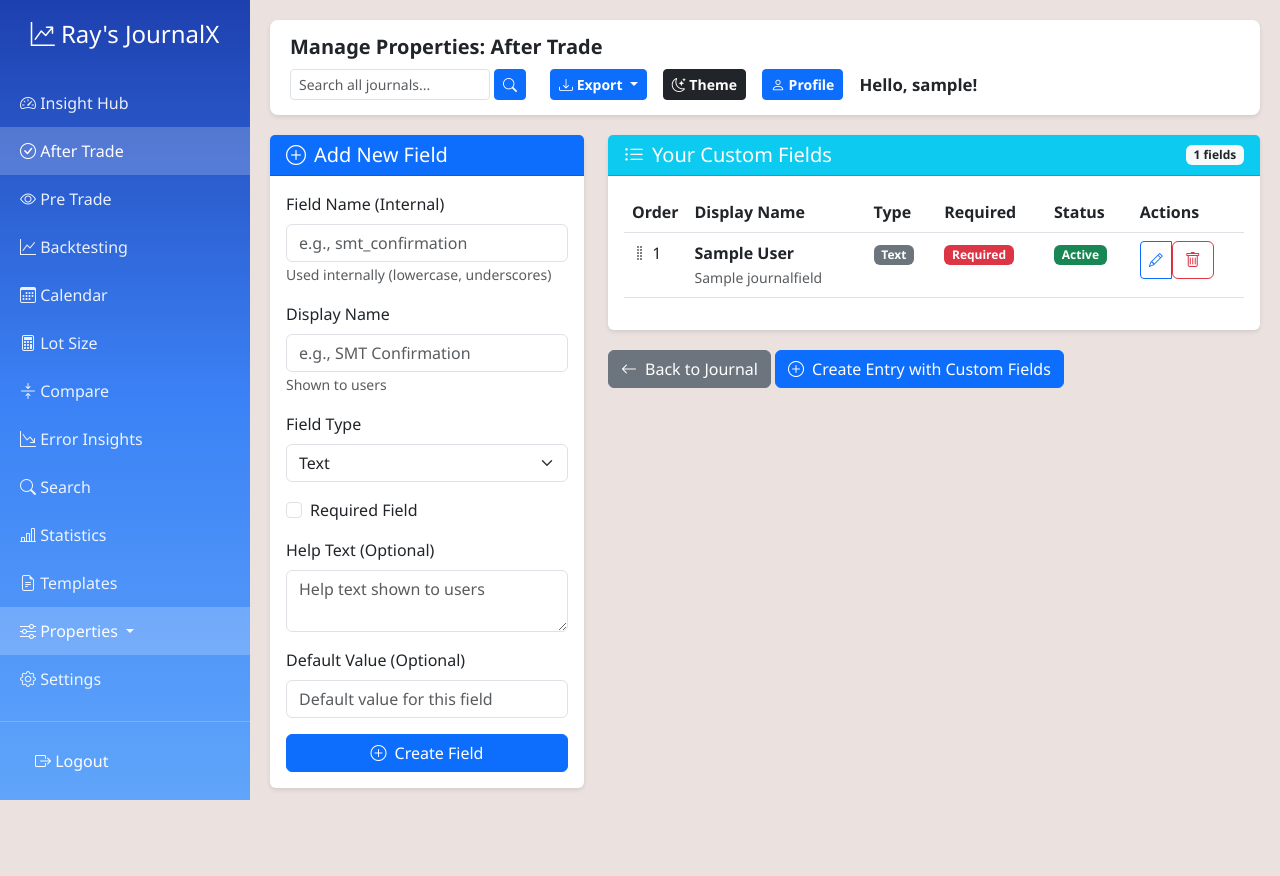
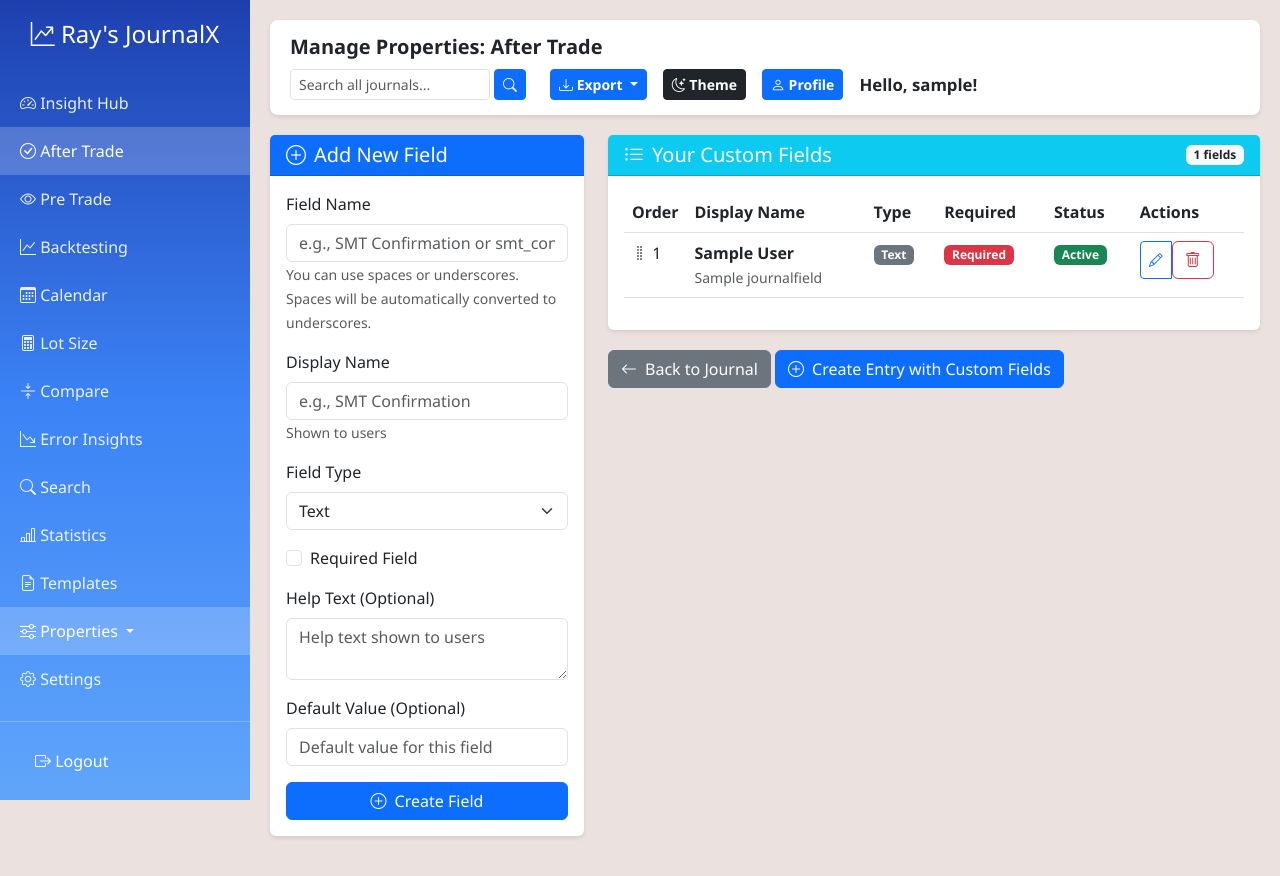
Before and after one commit to Kiriagoray/Trading-Journal, a Django app: page /properties/after_trade/ in a window 1280 px wide. Before the commit the page ends 800 px from the top, so only its background shows below. Run offline with Django 5.2, Linux system fonts and the light colour scheme; a user stored in the database is signed in; tables that the repository leaves empty hold one stand-in row (values such as "Sample post").

Commit message:
Allow normal names with spaces for custom fields - Removed restrictive pattern validation from field name input - Updated backend to automatically convert spaces and special characters to underscores - Users can now enter names like 'My Field Name' which becomes 'my_field_name' automatically - Improved user experience while maintaining valid Python identifiers

```diff
--- a/journal/templates/journal/manage_properties.html
+++ b/journal/templates/journal/manage_properties.html
@@ -19,11 +19,10 @@
                     <input type="hidden" name="action" value="create">
 
                     <div class="mb-3">
-                        <label class="form-label">Field Name (Internal)</label>
+                        <label class="form-label">Field Name</label>
                         <input type="text" name="name" class="form-control" required
-                               placeholder="e.g., smt_confirmation"
-                               pattern="[a-z0-9_]+" title="Lowercase letters, numbers, and underscores only">
-                        <small class="text-muted">Used internally (lowercase, underscores)</small>
+                               placeholder="e.g., SMT Confirmation or smt_confirmation">
+                        <small class="text-muted">You can use spaces or underscores. Spaces will be automatically converted to underscores.</small>
                     </div>
 
                     <div class="mb-3">
--- a/journal/views.py
+++ b/journal/views.py
@@ -10,6 +10,7 @@ from django.conf import settings
 from datetime import datetime, timedelta
 from urllib.parse import urlencode
 import csv
+import re
 from .models import (
     AfterTradeEntry, PreTradeEntry, BacktestEntry, StrategyTag, FilterPreset,
     LotSizeCalculation, JournalField, JournalFieldOption, JournalFieldValue
@@ -1557,7 +1558,15 @@ def manage_properties(request, journal_type):
 
         if action == 'create':
             # Create new field
-            name = request.POST.get('name', '').strip().lower().replace(' ', '_')
+            # Convert field name to valid Python identifier: lowercase, replace spaces/special chars with underscores
+            name = request.POST.get('name', '').strip()
+            # Convert to lowercase and replace spaces and special characters with underscores
+            name = re.sub(r'[^a-z0-9_]', '_', name.lower())
+            # Remove multiple consecutive underscores
+            name = re.sub(r'_+', '_', name)
+            # Remove leading/trailing underscores
+            name = name.strip('_')
+
             display_name = request.POST.get('display_name', '').strip()
             field_type = request.POST.get('field_type', 'text')
             is_required = request.POST.get('is_required') == 'on'
```
